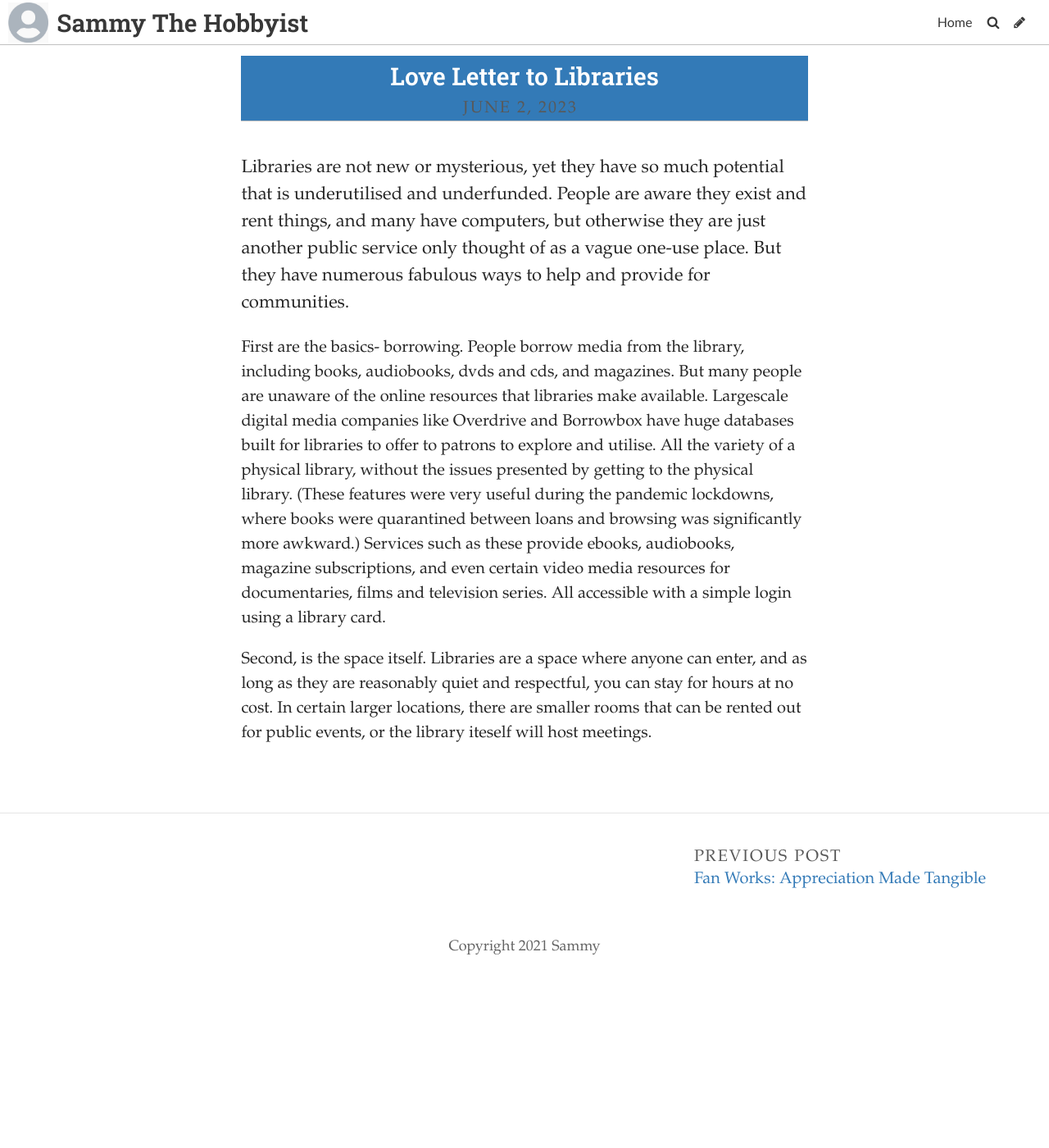
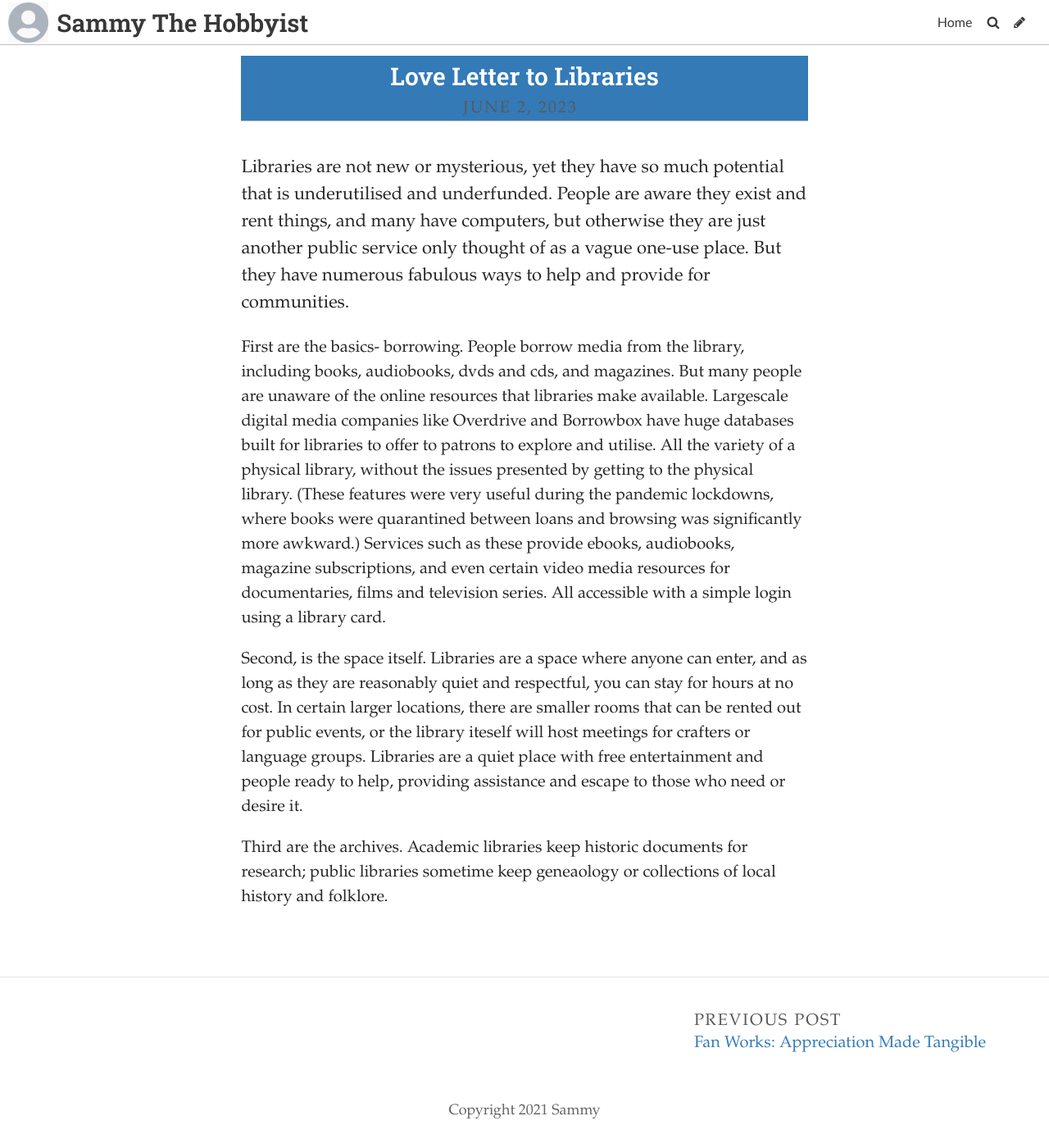
Before and after one commit to SammySpinsAYarn/Blog, a Jekyll site: the page built from _posts/2023-05-23-needs-a-title.md, in a window 1280 px wide. Shown: the whole page at 82% size. Built offline with Jekyll 4.4.1, drawn with Linux system fonts in a browser that asks for light colours; some web fonts are replaced; before the commit the page ends 1200 px from its top, so only the background shows below that.

Commit message:
Update Post “2023-05-23-needs-a-title”

```diff
--- a/_posts/2023-05-23-needs-a-title.md
+++ b/_posts/2023-05-23-needs-a-title.md
@@ -9,4 +9,6 @@ Libraries are not new or mysterious, yet they have so much potential that is und
 
 F﻿irst are the basics- borrowing. People borrow media from the library, including books, audiobooks, dvds and cds, and magazines. But many people are unaware of the online resources that libraries make available. Largescale digital media companies like Overdrive and Borrowbox have huge databases built for libraries to offer to patrons to explore and utilise. All the variety of a physical library, without the issues presented by getting to the physical library. (These features were very useful during the pandemic lockdowns, where books were quarantined between loans and browsing was significantly more awkward.) Services such as these provide ebooks, audiobooks, magazine subscriptions, and even certain video media resources for documentaries, films and television series. All accessible with a simple login using a library card.
 
-S﻿econd, is the space itself. Libraries are a space where anyone can enter, and as long as they are reasonably quiet and respectful, you can stay for hours at no cost. In certain larger locations, there are smaller rooms that can be rented out for public events, or the library iteself will host meetings.
+S﻿econd, is the space itself. Libraries are a space where anyone can enter, and as long as they are reasonably quiet and respectful, you can stay for hours at no cost. In certain larger locations, there are smaller rooms that can be rented out for public events, or the library iteself will host meetings for crafters or language groups. Libraries are a quiet place with free entertainment and people ready to help, providing assistance and escape to those who need or desire it.
+
+T﻿hird are the archives. Academic libraries keep historic documents for research; public libraries sometime keep geneaology or collections of local history and folklore.
```
